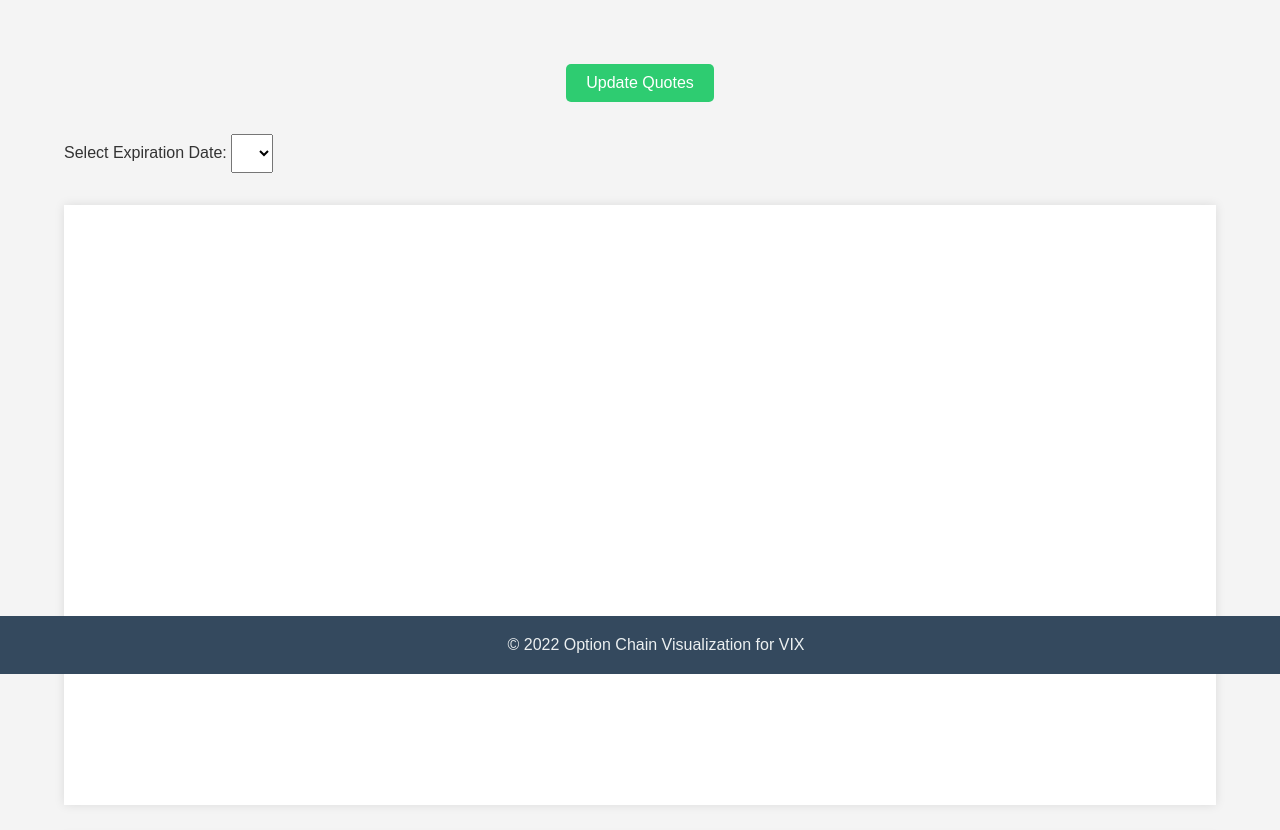
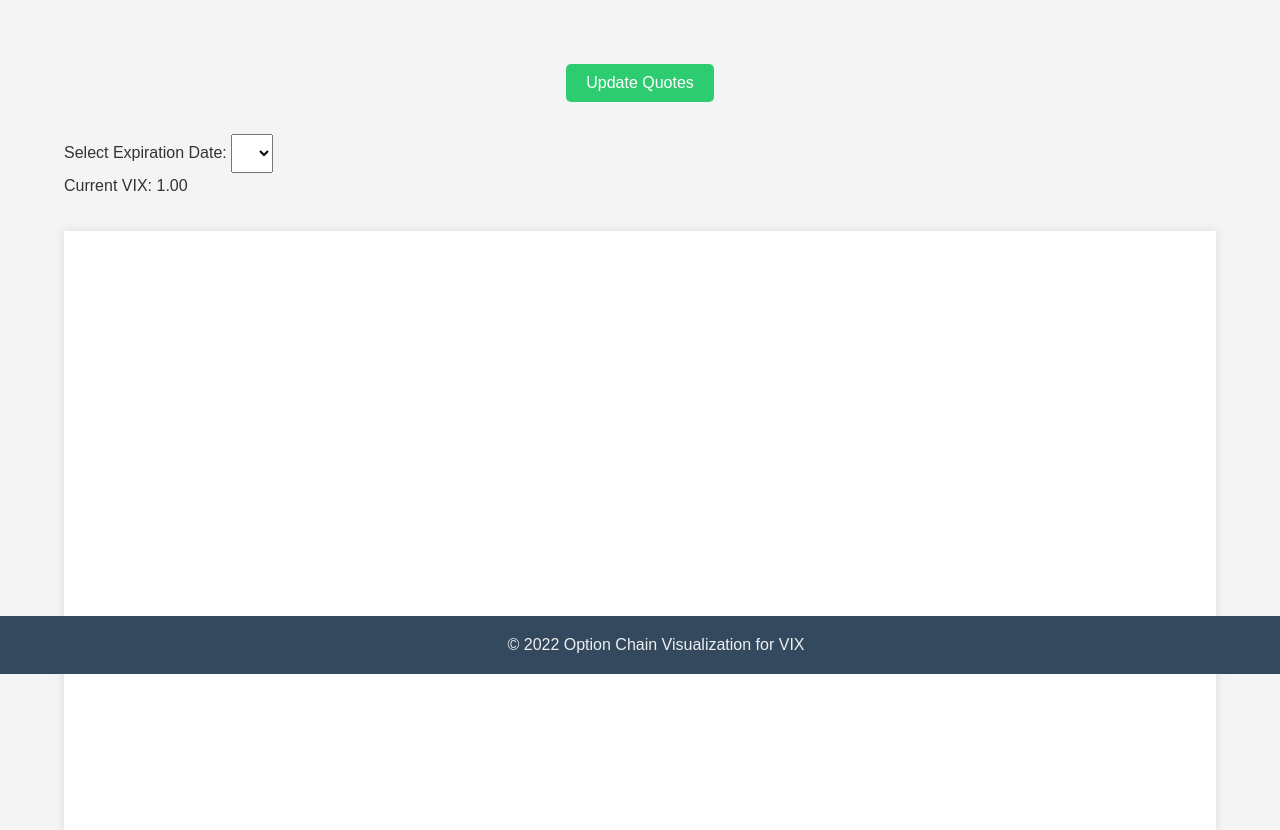
Before and after one commit to perng/ib_quote_store, a Flask app: page / in a window 1280 px wide. Shown: the part 126-956 px from the top of the page. Run offline with Flask 3, Linux system fonts and the light colour scheme; tables that the repository leaves empty hold one stand-in row (values such as "Sample post"); data that the repository does not hold is empty; some libraries are stand-ins or nearby versions.

Commit message:
update vix for reload

```diff
--- a/app.py
+++ b/app.py
@@ -63,12 +63,15 @@
     expirations = db.session.query(DailyOption.expiration.distinct()).filter(DailyOption.expiration >= today).all()
     expiration_dates = [exp[0].strftime('%Y-%m-%d') for exp in expirations]
 
-    expiration_dates = [exp[0].strftime('%Y-%m-%d') for exp in expirations]
     strikes = db.session.query(DailyOption.strike.distinct()).all()
     rights = db.session.query(DailyOption.right.distinct()).all()
 
+    # Get the current VIX value
+    current_vix = get_current_vix_value()
+
     return render_template('index.html', symbols=symbols,
-                           expirations=expiration_dates, strikes=strikes, rights=rights)
+                           expirations=expiration_dates, strikes=strikes, rights=rights,
+                           current_vix=current_vix)
 
 import numpy as np
 
--- a/get_quotes.py
+++ b/get_quotes.py
@@ -183,9 +183,9 @@
     ib = IB()
 
     try:
-        ib.connect('127.0.0.1', 7497, clientId=1)
+        ib.connect('127.0.0.1', 7496, clientId=1)
         time.sleep(1)
-
+        print('connected to ib')
         # Call the main function from get_vix.py
         get_vix_main()
         print('getting option chains')
--- a/get_vix.py
+++ b/get_vix.py
@@ -69,7 +69,7 @@
 def main():
     ib = IB()
     try:
-        ib.connect('127.0.0.1', 7497, clientId=23)
+        ib.connect('127.0.0.1', 7496, clientId=23)
         vix_data = get_vix_data(ib)
         if vix_data is not None:
             print(vix_data)
--- a/templates/index.html
+++ b/templates/index.html
@@ -115,6 +115,10 @@
   <select id="expiration">
     <!-- Options will be populated dynamically -->
   </select>
+
+  <div id="vix-value">
+    Current VIX: <span id="vix-display">{{ current_vix }}</span>
+  </div>
 
   <div id="combined-chart"></div>
   <div id="quote-info"></div>
@@ -387,6 +391,26 @@
     // Add click handler for the "Update Quotes" button
     $('#update-quotes-btn').click(updateQuotes);
   });
+
+  document.addEventListener('DOMContentLoaded', function() {
+    function updateVIX() {
+        fetch('/get_current_vix')
+            .then(response => response.json())
+            .then(data => {
+                document.getElementById('vix-display').textContent = data.vix;
+            });
+    }
+
+    // Update VIX value every 60 seconds
+    setInterval(updateVIX, 60000);
+
+    // Also update when the page is shown (e.g., when returning from another tab)
+    document.addEventListener('visibilitychange', function() {
+        if (!document.hidden) {
+            updateVIX();
+        }
+    });
+  });
 </script>
 
 </body>
```
